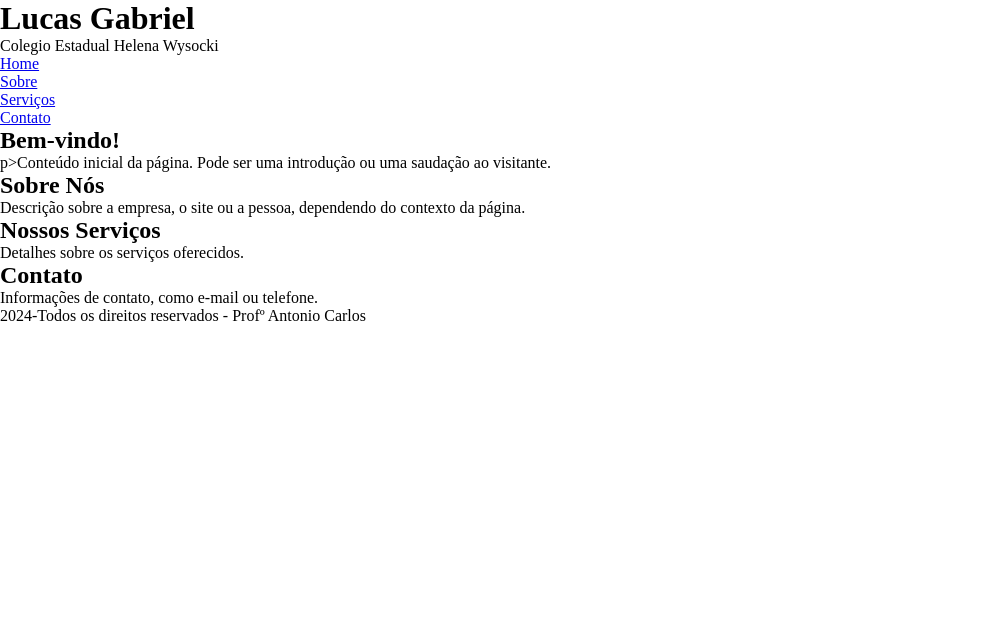
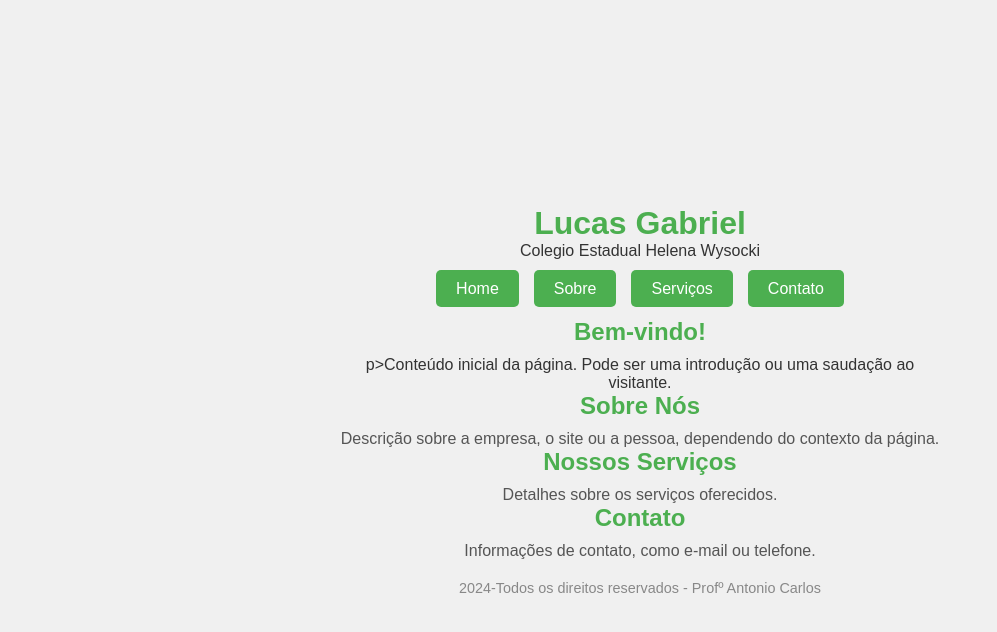
Before and after one commit to lucasdiassiqueira/TrabalhoCss, a plain HTML site: page index.html in a window 1280 px wide. Shown: the whole page, without its empty margins (0-997 px from the left). Drawn offline with Linux system fonts and the light colour scheme.

Commit message:
Update style.css

```diff
--- a/style.css
+++ b/style.css
@@ -1,85 +1,78 @@
-/* corpo */
+/* Reset básico */
 * {
     margin: 0;
     padding: 0;
     box-sizing: border-box;
 }
 
-.pagina {
+/* Centralizar todo o conteúdo */
+body {
+    display: flex;
+    flex-direction: column;
+    align-items: center;
+    justify-content: center;
     font-family: Arial, sans-serif;
-    line-height: 1.6;
+    height: 100vh;
+    background-color: #f0f0f0;
     color: #333;
 }
 
 /* Cabeçalho */
-.cabecalho {
-    background-color:
-    color: white;
+header {
     text-align: center;
-    padding: 20px;
+    margin-bottom: 20px;
 }
 
-.titulo {
+header h1 {
     font-size: 2em;
+    color: #4CAF50;
 }
 
-.subtitulo {
-    font-size: 1.2em;
+header p {
+    font-size: 1em;
+    color: #666;
 }
 
-/* Navegação */
-.navegacao {
-    background-color: #333;
+/* Navegação estilo botões */
+nav ul {
+    list-style-type: none;
+    display: flex;
+    gap: 15px;
 }
 
-.menu {
-    list-style-type: none;
-    display: flex;
-    justify-content: center;
-    padding: 0;
-    margin: 10px 0;
-}
-
-.menu li {
-    margin: 0 15px;
-}
-
-.link {
+nav a {
+    padding: 10px 20px;
+    background-color: #4CAF50;
     color: white;
     text-decoration: none;
-    padding: 8px 15px;
+    border-radius: 5px;
     transition: background-color 0.3s;
 }
 
-.link:hover {
-    background-color:
-    border-radius: 5px;
+nav a:hover {
+    background-color: #45a049;
 }
 
-/* Conteúdo Principal */
-.conteudo {
-    padding: 20px;
+/* Conteúdo */
+main {
+    text-align: center;
+    max-width: 600px;
+    margin-top: 20px;
 }
 
-.secao {
-    margin-bottom: 20px;
-}
-
-.secao-titulo {
-    color:
-    font-size: 1.8em;
+main h2 {
+    color: #4CAF50;
     margin-bottom: 10px;
 }
 
-.secao-texto {
+main p {
     font-size: 1em;
+    color: #555;
 }
 
 /* Rodapé */
-.rodape {
-    background-color: #333;
-    color: white;
-    text-align: center;
-    padding: 10px;
+footer {
+    margin-top: 20px;
     font-size: 0.9em;
+    color: #888;
 }
```
